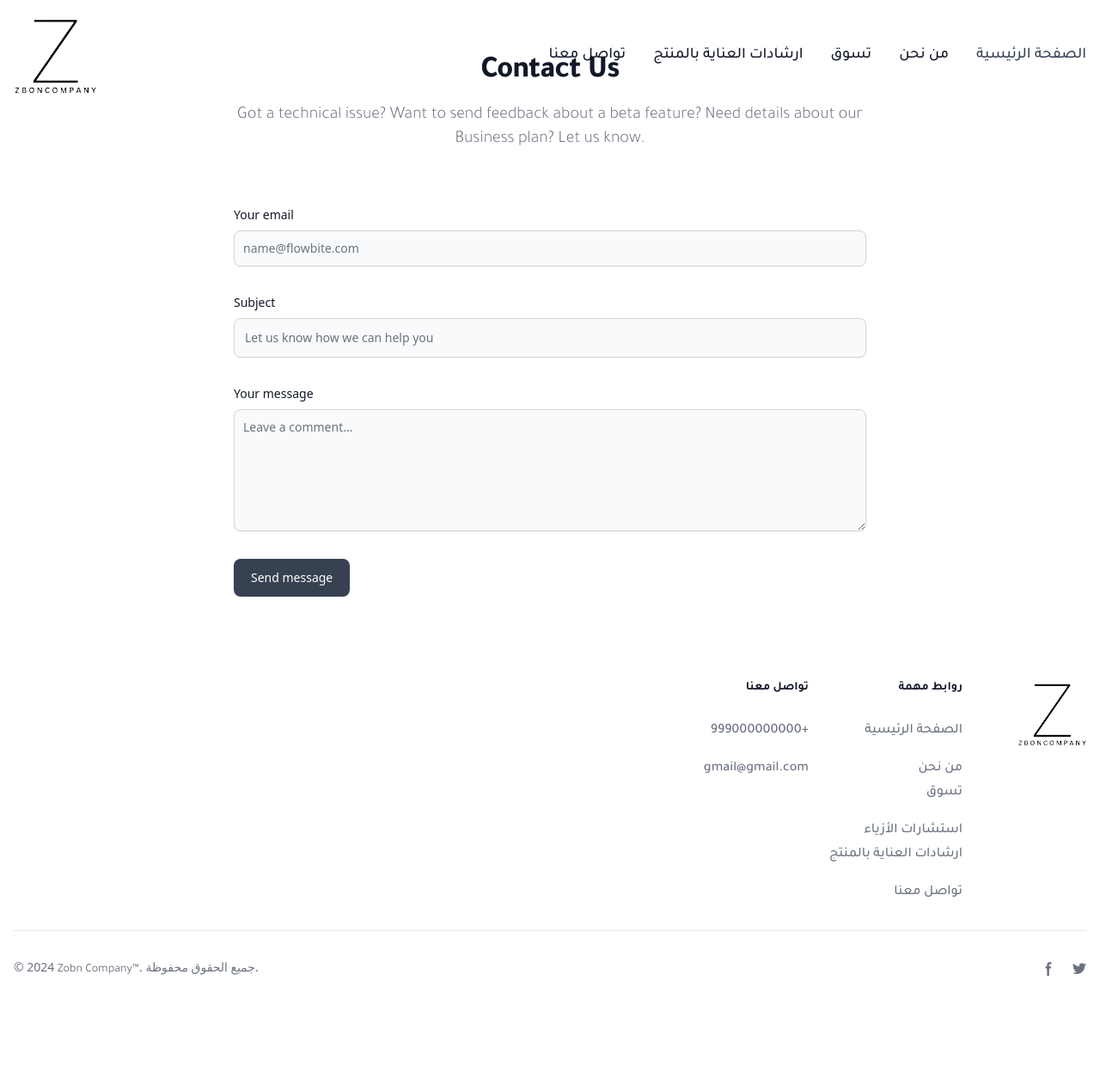
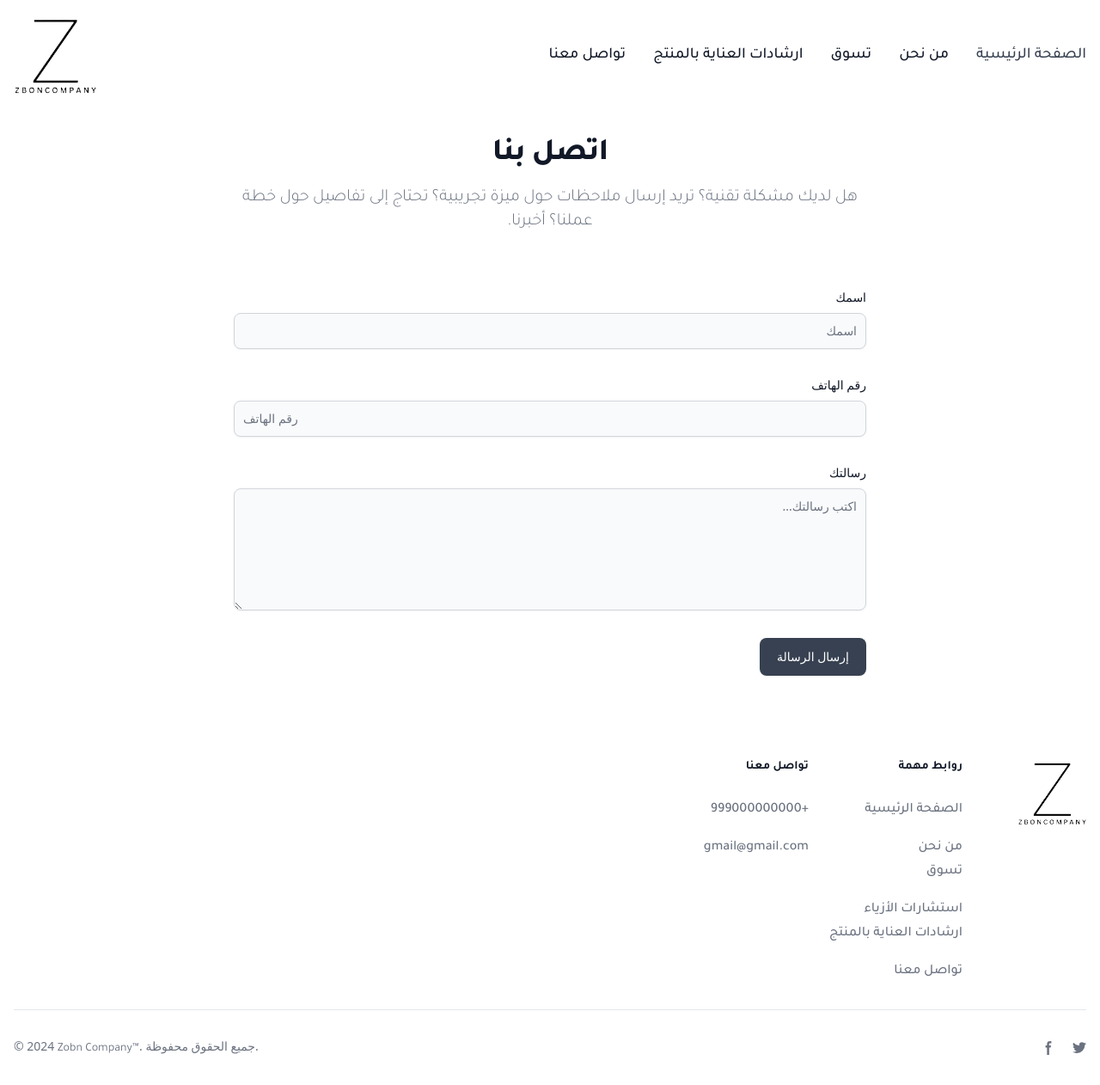
Before and after one commit to Abubakr-Alsheikh/zobn-company, a Django app: page /contact-us in a window 1280 px wide. Shown: the whole page at 86% size. Before the commit the page ends 1135 px from the top, so only its background shows below. Run offline with Django 5.2, Linux system fonts and the light colour scheme; some libraries are stand-ins or nearby versions.

Commit message:
Improving contact us page and it's logic

```diff
--- /dev/null
+++ b/core/forms.py
@@ -0,0 +1,14 @@
+from django import forms
+from core.models import Contact
+
+
+class ContactForm(forms.ModelForm):
+    class Meta:
+        model = Contact
+        fields = ['name', 'message', 'phone']
+
+    def __init__(self, *args, **kwargs):
+        super().__init__(*args, **kwargs)
+        self.fields['name'].widget.attrs.update({'placeholder': 'الاسم', 'class': 'input-text', 'dir': 'rtl'})
+        self.fields['message'].widget.attrs.update({'placeholder': 'الرسالة', 'class': 'input-textarea', 'dir': 'rtl'})
+        self.fields['phone'].widget.attrs.update({'placeholder': 'رقم الهاتف', 'class': 'input-text', 'dir': 'rtl'})
--- a/core/models.py
+++ b/core/models.py
@@ -41,3 +41,12 @@ class Product(models.Model):
 
     def get_absolute_url(self):
         return reverse('home:product_detail', args=[self.slug])
+
+class Contact(models.Model):
+    name = models.CharField(max_length=255)
+    phone = models.CharField(max_length=20)  # Assuming phone number is a string
+    message = models.TextField()
+    created_at = models.DateTimeField(auto_now_add=True)
+
+    def __str__(self):
+        return self.name
--- a/core/urls.py
+++ b/core/urls.py
@@ -1,5 +1,5 @@
 from django.urls import path
-from .views import contactUs, fashion_consultations, home, ProductDetailView, ProductListView, product_care_guides
+from .views import contact_us, fashion_consultations, home, ProductDetailView, ProductListView, product_care_guides
 from django.conf import settings
 from django.conf.urls.static import static
 from django.contrib import admin
@@ -11,7 +11,7 @@ urlpatterns = [
     path('about-us/', home, name='about_us'),
     path("products", ProductListView.as_view(), name="products"),
     path('product-detail/<slug:slug>/', ProductDetailView.as_view(), name='product_detail'),
-    path("contact-us", contactUs, name="contact-us"),
+    path("contact-us", contact_us, name="contact_us"),
     path('product-care-guides/', product_care_guides, name='product_care_guides'),
     path('fashion-consultations/', fashion_consultations, name='fashion_consultations'),
 ]
--- a/core/views.py
+++ b/core/views.py
@@ -1,6 +1,7 @@
-from django.shortcuts import render
+from django.shortcuts import redirect, render
 
 from django.views.generic import ListView, DetailView
+from core.forms import ContactForm
 from core.models import Category, Product
 
 
@@ -32,10 +33,15 @@ class ProductDetailView(DetailView):
     template_name = "home/product_detail.html"
     context_object_name = "product"
 
-
-def contactUs(request):
-    return render(request, "contact_us.html")
-
+def contact_us(request):
+    if request.method == 'POST':
+        form = ContactForm(request.POST)
+        if form.is_valid():
+            form.save()
+            return redirect('home:contact_us')
+    else:
+        form = ContactForm()
+    return render(request, 'home/contact_us.html', {'form': form})
 
 def product_care_guides(request):
     return render(request, "home/product_care_guides.html")
--- a/static/src/output.css
+++ b/static/src/output.css
@@ -1840,6 +1840,18 @@ input:checked + .toggle-bg {
   padding-top: 9rem;
 }
 
+.pt-32 {
+  padding-top: 8rem;
+}
+
+.pt-20 {
+  padding-top: 5rem;
+}
+
+.pt-24 {
+  padding-top: 6rem;
+}
+
 .text-center {
   text-align: center;
 }
--- a/templates/contact_us.html
+++ /dev/null
@@ -1,23 +0,0 @@
-{% extends "_base.html" %} {% load static %} {% block content %}
-<section class="bg-white dark:bg-gray-900">
-  <div class="py-8 lg:py-16 px-4 mx-auto max-w-screen-md">
-    <h2 class="mb-4 text-4xl tracking-tight font-extrabold text-center text-gray-900 dark:text-white">Contact Us</h2>
-    <p class="mb-8 lg:mb-16 font-light text-center text-gray-500 dark:text-gray-400 sm:text-xl">Got a technical issue? Want to send feedback about a beta feature? Need details about our Business plan? Let us know.</p>
-    <form action="#" class="space-y-8">
-      <div>
-        <label for="email" class="block mb-2 text-sm font-medium text-gray-900 dark:text-gray-300">Your email</label>
-        <input type="email" id="email" class="shadow-sm bg-gray-50 border border-gray-300 text-gray-900 text-sm rounded-lg focus:ring-primary-500 focus:border-primary-500 block w-full p-2.5 dark:bg-gray-700 dark:border-gray-600 dark:placeholder-gray-400 dark:text-white dark:focus:ring-primary-500 dark:focus:border-primary-500 dark:shadow-sm-light" placeholder="name@flowbite.com" required />
-      </div>
-      <div>
-        <label for="subject" class="block mb-2 text-sm font-medium text-gray-900 dark:text-gray-300">Subject</label>
-        <input type="text" id="subject" class="block p-3 w-full text-sm text-gray-900 bg-gray-50 rounded-lg border border-gray-300 shadow-sm focus:ring-primary-500 focus:border-primary-500 dark:bg-gray-700 dark:border-gray-600 dark:placeholder-gray-400 dark:text-white dark:focus:ring-primary-500 dark:focus:border-primary-500 dark:shadow-sm-light" placeholder="Let us know how we can help you" required />
-      </div>
-      <div class="sm:col-span-2">
-        <label for="message" class="block mb-2 text-sm font-medium text-gray-900 dark:text-gray-400">Your message</label>
-        <textarea id="message" rows="6" class="block p-2.5 w-full text-sm text-gray-900 bg-gray-50 rounded-lg shadow-sm border border-gray-300 focus:ring-primary-500 focus:border-primary-500 dark:bg-gray-700 dark:border-gray-600 dark:placeholder-gray-400 dark:text-white dark:focus:ring-primary-500 dark:focus:border-primary-500" placeholder="Leave a comment..."></textarea>
-      </div>
-      <button type="submit" class="py-3 px-5 text-sm font-medium text-center text-white rounded-lg bg-primary-700 sm:w-fit hover:bg-primary-800 focus:ring-4 focus:outline-none focus:ring-primary-300 dark:bg-primary-600 dark:hover:bg-primary-700 dark:focus:ring-primary-800">Send message</button>
-    </form>
-  </div>
-</section>
-{% endblock content %}
--- /dev/null
+++ b/templates/home/contact_us.html
@@ -0,0 +1,29 @@
+
+{% extends "_base.html" %}
+{% load static %}
+{% block content %}
+
+<section class="bg-white dark:bg-gray-900 pt-24">
+  <div class="py-8 lg:py-16 px-4 mx-auto max-w-screen-md" dir="rtl">
+    <h2 class="mb-4 text-4xl tracking-tight font-extrabold text-center text-gray-900 dark:text-white">اتصل بنا</h2>
+    <p class="mb-8 lg:mb-16 font-light text-center text-gray-500 dark:text-gray-400 sm:text-xl">هل لديك مشكلة تقنية؟ تريد إرسال ملاحظات حول ميزة تجريبية؟ تحتاج إلى تفاصيل حول خطة عملنا؟ أخبرنا.</p>
+    <form action="{% url 'home:contact_us' %}" method="post" class="space-y-8">
+      {% csrf_token %}
+      <div>
+        <label for="name" class="block mb-2 text-sm font-medium text-gray-900 dark:text-gray-300">اسمك</label>
+        <input type="text" id="name" name="name" class="shadow-sm bg-gray-50 border border-gray-300 text-gray-900 text-sm rounded-lg focus:ring-primary-500 focus:border-primary-500 block w-full p-2.5 dark:bg-gray-700 dark:border-gray-600 dark:placeholder-gray-400 dark:text-white dark:focus:ring-primary-500 dark:focus:border-primary-500 dark:shadow-sm-light" placeholder="اسمك" required />
+      </div>
+      <div>
+        <label for="phone" class="block mb-2 text-sm font-medium text-gray-900 dark:text-gray-300">رقم الهاتف</label>
+        <input type="tel" id="phone" name="phone" class="shadow-sm bg-gray-50 border border-gray-300 text-gray-900 text-sm rounded-lg focus:ring-primary-500 focus:border-primary-500 block w-full p-2.5 dark:bg-gray-700 dark:border-gray-600 dark:placeholder-gray-400 dark:text-white dark:focus:ring-primary-500 dark:focus:border-primary-500 dark:shadow-sm-light" placeholder="رقم الهاتف" required />
+      </div>
+      <div class="sm:col-span-2">
+        <label for="message" class="block mb-2 text-sm font-medium text-gray-900 dark:text-gray-400">رسالتك</label>
+        <textarea id="message" name="message" rows="6" class="block p-2.5 w-full text-sm text-gray-900 bg-gray-50 rounded-lg shadow-sm border border-gray-300 focus:ring-primary-500 focus:border-primary-500 dark:bg-gray-700 dark:border-gray-600 dark:placeholder-gray-400 dark:text-white dark:focus:ring-primary-500 dark:focus:border-primary-500" placeholder="اكتب رسالتك..." required></textarea>
+      </div>
+      <button type="submit" class="py-3 px-5 text-sm font-medium text-center text-white rounded-lg bg-primary-700 sm:w-fit hover:bg-primary-800 focus:ring-4 focus:outline-none focus:ring-primary-300 dark:bg-primary-600 dark:hover:bg-primary-700 dark:focus:ring-primary-800">إرسال الرسالة</button>
+    </form>
+  </div>
+</section>
+
+{% endblock content %}
--- a/templates/include/header.html
+++ b/templates/include/header.html
@@ -19,7 +19,7 @@
             <a href="#" class="block py-2 px-3 text-gray-900 rounded hover:bg-gray-100 md:hover:bg-transparent md:hover:text-primary-700 md:p-0 md:dark:hover:text-primary-500 dark:text-white dark:hover:bg-gray-700 dark:hover:text-white md:dark:hover:bg-transparent dark:border-gray-700">استشارات الأزياء</a>
           </li> {% endcomment %}
           <li>
-            <a href="{% url "home:contact-us" %}" class="block py-2 px-3 text-gray-900 rounded hover:bg-gray-100 md:hover:bg-transparent md:hover:text-primary-700 md:p-0 md:dark:hover:text-primary-500 dark:text-white dark:hover:bg-gray-700 dark:hover:text-white md:dark:hover:bg-transparent dark:border-gray-700">تواصل معنا</a>
+            <a href="{% url "home:contact_us" %}" class="block py-2 px-3 text-gray-900 rounded hover:bg-gray-100 md:hover:bg-transparent md:hover:text-primary-700 md:p-0 md:dark:hover:text-primary-500 dark:text-white dark:hover:bg-gray-700 dark:hover:text-white md:dark:hover:bg-transparent dark:border-gray-700">تواصل معنا</a>
           </li>
           <li>
             <a href="{% url "home:product_care_guides" %}" class="block py-2 px-3 text-gray-900 rounded hover:bg-gray-100 md:hover:bg-transparent md:hover:text-primary-700 md:p-0 md:dark:hover:text-primary-500 dark:text-white dark:hover:bg-gray-700 dark:hover:text-white md:dark:hover:bg-transparent dark:border-gray-700">ارشادات العناية بالمنتج</a>
```
Also changed, not shown: core/admin.py (+7 -1 lines), core/migrations/0002_contact.py (added).
